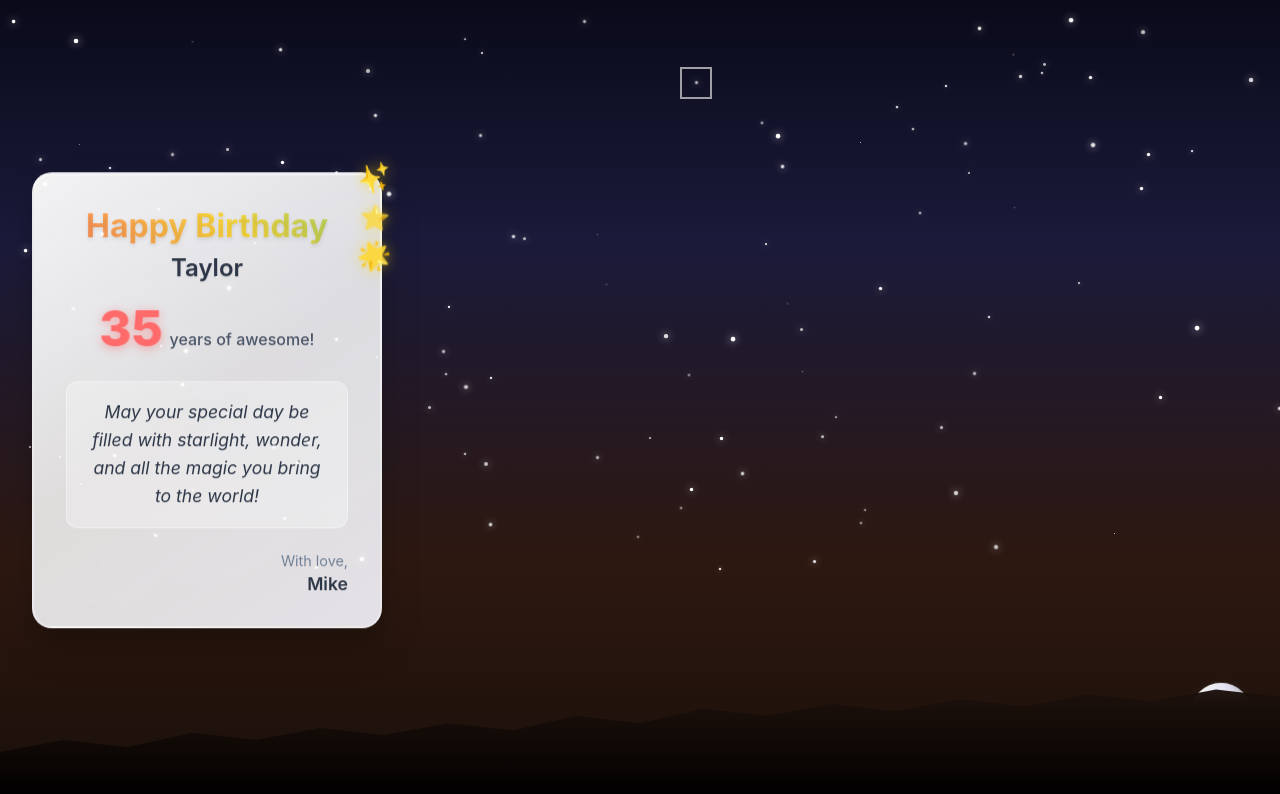
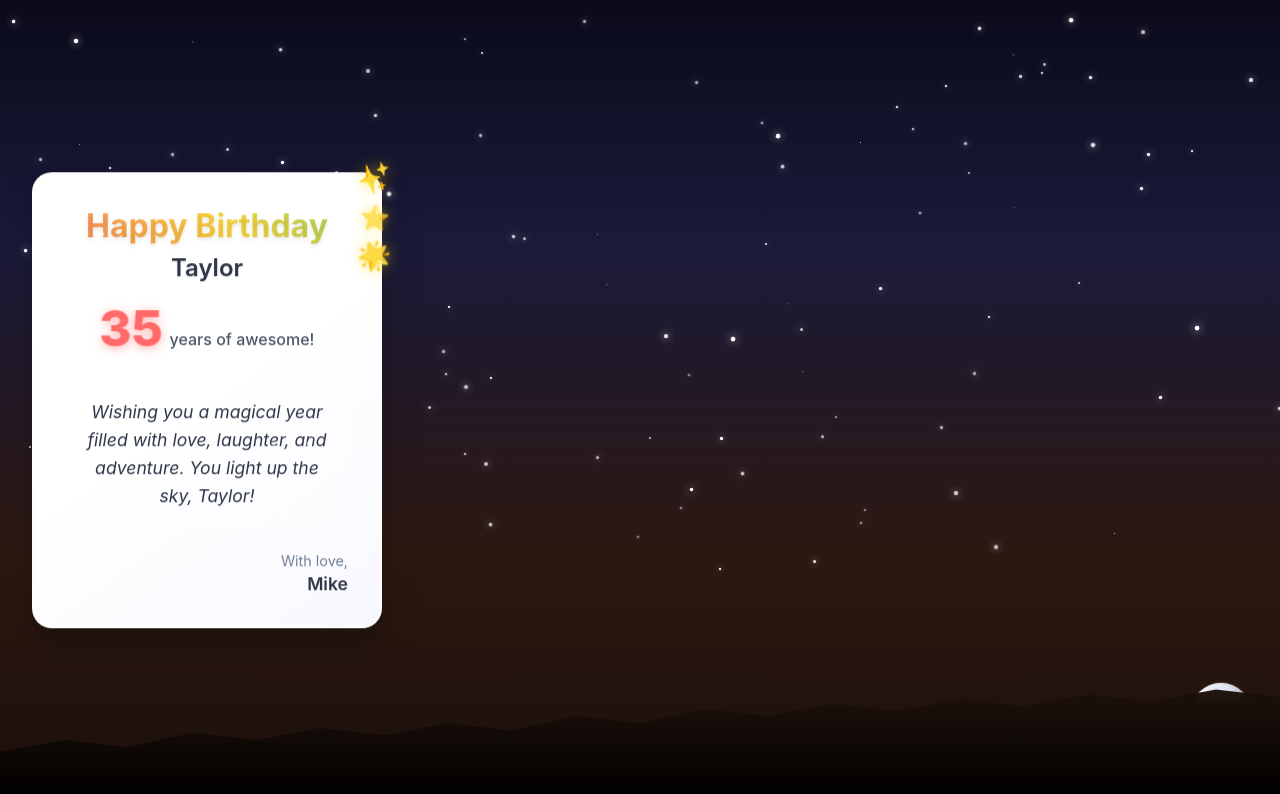
Before and after one commit to joypunk82/tentwentynine, a SvelteKit app: page / in a window 1280 px wide. Both pictures are taken after a click on the button 696 px from the left and 82 px from the top of the page. Shown: the top 794 px of the page. Built offline with nearby package versions, Linux system fonts and the light colour scheme.

Commit message:
Make birthday card fully opaque and remove star button focus outline

```diff
--- a/src/lib/components/BirthdayCard.svelte
+++ b/src/lib/components/BirthdayCard.svelte
@@ -1,41 +1,35 @@
 <script lang="ts">
-    // Birthday card component with elegant typography and subtle animations
-    export let recipientName: string = "Friend";
-    export let age: number | null = null;
-    export let message: string = "Wishing you a wonderful year ahead!";
-    export let fromName: string = "";
+    // Birthday card for Taylor, from Mike, turning 35
+    // Animation: grows from star to full size
+    import { onMount } from "svelte";
+    let show = false;
+    onMount(() => {
+        setTimeout(() => {
+            show = true;
+        }, 50);
+    });
 </script>
 
-<div class="birthday-card">
+<div class="birthday-card grow-from-star {show ? 'show' : ''}">
     <div class="card-content">
-        <!-- Main birthday greeting -->
         <div class="greeting">
             <h1 class="happy-birthday">Happy Birthday</h1>
-            {#if recipientName}
-                <h2 class="recipient-name">{recipientName}</h2>
-            {/if}
-            {#if age}
+            <h2 class="recipient-name">Taylor</h2>
             <div class="age-celebration">
-                    <span class="age-number">{age}</span>
+                <span class="age-number">35</span>
                 <span class="age-label">years of awesome!</span>
             </div>
-            {/if}
         </div>
-
-        <!-- Personal message -->
         <div class="message">
-            <p class="message-text">{message}</p>
+            <p class="message-text">
+                Wishing you a magical year filled with love, laughter, and
+                adventure. You light up the sky, Taylor!
+            </p>
         </div>
-
-        <!-- From signature -->
-        {#if fromName}
         <div class="signature">
             <p class="from-text">With love,</p>
-                <p class="from-name">{fromName}</p>
+            <p class="from-name">Mike</p>
         </div>
-        {/if}
-
-        <!-- Decorative elements -->
         <div class="decorative-stars">
             <span class="deco-star">✨</span>
             <span class="deco-star">⭐</span>
@@ -52,17 +46,27 @@
         transform: translateY(-50%);
         width: 350px;
         max-width: calc(100vw - 4rem);
-        z-index: 15; /* Above all sky elements */
+        z-index: 15;
         pointer-events: auto;
+        opacity: 0;
+        /* Start tiny for animation */
+        transform-origin: 40px 50%; /* left middle, approx where a star might be */
+        scale: 0.1;
+        transition: none;
     }
 
+    .birthday-card.show {
+        opacity: 1 !important;
+        scale: 1;
+        transition:
+            opacity 0.5s cubic-bezier(0.4, 2, 0.6, 1),
+            scale 0.8s cubic-bezier(0.4, 2, 0.6, 1);
+    }
+
+    /* Optionally, you can tweak the transform-origin to match the star's position more closely if needed */
+
     .card-content {
-        background: linear-gradient(
-            145deg,
-            rgba(255, 255, 255, 0.95) 0%,
-            rgba(255, 255, 255, 0.85) 50%,
-            rgba(248, 248, 255, 0.9) 100%
-        );
+        background: linear-gradient(145deg, #fff 0%, #fff 50%, #f8f8ff 100%);
         backdrop-filter: blur(10px);
         border: 2px solid rgba(255, 255, 255, 0.3);
         border-radius: 20px;
@@ -187,16 +191,7 @@
         animation-delay: 1.4s;
     }
 
-    @keyframes cardEntrance {
-        0% {
-            opacity: 0;
-            transform: translateY(-50%) translateX(-50px) scale(0.8);
-        }
-        100% {
-            opacity: 1;
-            transform: translateY(-50%) translateX(0) scale(1);
-        }
-    }
+    /* Remove old cardEntrance animation, replaced by grow-from-star transition */
 
     @keyframes rainbowShift {
         0%,
--- a/src/lib/components/Stars.svelte
+++ b/src/lib/components/Stars.svelte
@@ -108,8 +108,8 @@
     }
 
     .star-btn:focus {
-        outline: 2px solid rgba(255, 255, 255, 0.6);
-        outline-offset: 2px;
+        outline: none;
+        box-shadow: none;
     }
 
     .star.clickable {
--- a/src/routes/+page.svelte
+++ b/src/routes/+page.svelte
@@ -11,12 +11,7 @@
 
 <AutumnSky onStarClick={handleStarClick}>
     {#if showCard}
-        <BirthdayCard
-            recipientName="Taylor"
-            age={35}
-            message="May your special day be filled with starlight, wonder, and all the magic you bring to the world!"
-            fromName="Mike"
-        />
+        <BirthdayCard />
     {/if}
 </AutumnSky>
 
```
Lines whose indentation alone changed are shown as unchanged.
